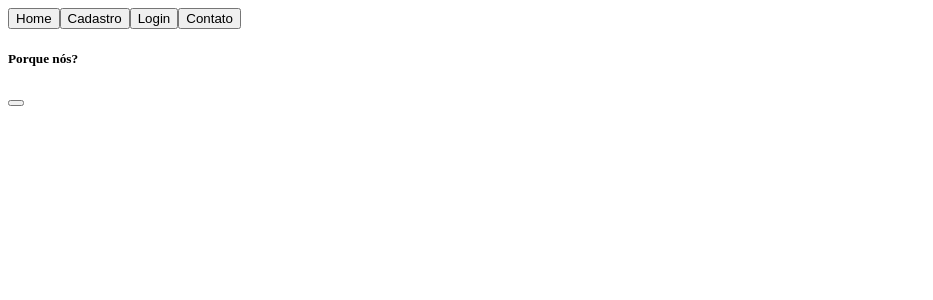
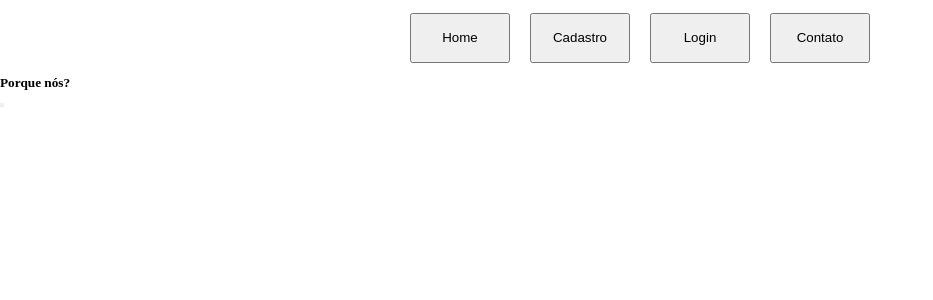
Before and after one commit to EnzoBernardis2007/asurito-web, a React (Vite) app: page / in a window 1280 px wide. Shown: the top 300 px of the page, without its empty margins (0-933 px from the left). Built offline with nearby package versions, Linux system fonts and the light colour scheme.

Commit message:
mini style in HomeHeader

```diff
--- a/src/App.jsx
+++ b/src/App.jsx
@@ -1,3 +1,4 @@
+import './global.css'
 import { BrowserRouter, Routes, Route } from 'react-router-dom'
 import { AuthProvider } from './components/AuthProvider'
 import Landpage from './pages/Landpage'
--- a/src/components/HomeHeader.jsx
+++ b/src/components/HomeHeader.jsx
@@ -1,4 +1,5 @@
 import React from "react"
+import style from './HomeHeader.module.css'
 import { useNavigate } from "react-router-dom"
 
 const HomeHeader = () => {
@@ -10,11 +11,11 @@ const HomeHeader = () => {
     const goToContact = () => navigate('/contact')
 
     return(
-        <header>
-            <button onClick={goToLandpage}>Home</button>
-            <button onClick={goToSignup}>Cadastro</button>
-            <button onClick={goToLogin}>Login</button>
-            <button onClick={goToContact}>Contato</button>
+        <header className={style.container}>
+            <button className={style.link} onClick={goToLandpage}>Home</button>
+            <button className={style.link} onClick={goToSignup}>Cadastro</button>
+            <button className={style.link} onClick={goToLogin}>Login</button>
+            <button className={style.link} onClick={goToContact}>Contato</button>
         </header>
     )
 }
--- /dev/null
+++ b/src/components/HomeHeader.module.css
@@ -0,0 +1,17 @@
+.container {
+    /* Centralize links */
+    display: flex;
+    justify-content: center;
+    align-items: center;
+    /* Size */
+    width: 100%;
+    height: 75px;
+}
+
+.link {
+    /* Spacing */
+    margin: 10px;
+    /* Size */
+    width: 100px;
+    height: 50px;
+}
--- /dev/null
+++ b/src/components/ProfileInfo.jsx
@@ -0,0 +1,49 @@
+import React, { useState, useEffect } from "react"
+import { useAuth } from "./AuthProvider"
+
+const ProfileInfo = () => {
+    const { cpf, token } = useAuth()
+    const [athleteInfo, setAthleteInfo] = useState([])
+
+    useEffect(() => {
+        const getAthleteInfo = async () => {
+            try {
+                const response = await fetch(`http://localhost:3000/profile?cpf=${cpf}`, {
+                    method: 'GET',
+                    headers: {
+                        'Content-Type': 'application/json',
+                        'Authorization': `Bearer ${token}`
+                    }
+                })
+
+                if (response.ok) {
+                    const data = await response.json()
+                    console.log([data.athlete])
+                    setAthleteInfo(Array.isArray(data.athlete) ? data.athlete : [data.athlete]);
+                } else {
+                    console.error("Failed to fetch athlete information.")
+                }
+            } catch (error) {
+                console.error("Error fetching athlete information:", error)
+            }
+        }
+
+        getAthleteInfo()
+    }, [])
+
+    return (
+        <>
+            {athleteInfo.map((athlete, index) => (
+                <div key={index}>
+                    {Object.keys(athlete).map((key) => (
+                        <p key={key}>
+                            <strong>{key}:</strong> {athlete[key]}
+                        </p>
+                    ))}
+                </div>
+            ))}
+        </>
+    )
+}
+
+export default ProfileInfo
--- /dev/null
+++ b/src/global.css
@@ -0,0 +1,4 @@
+* {
+    padding: 0;
+    margin: 0;
+}
--- a/src/pages/Profile.jsx
+++ b/src/pages/Profile.jsx
@@ -1,10 +1,12 @@
 import React from "react"
 import Header from "../components/Header"
+import ProfileInfo from "../components/ProfileInfo"
 
 const Profile = () => {
     return (
         <>
             <Header />
+            <ProfileInfo />
         </>
     )
 }
```
